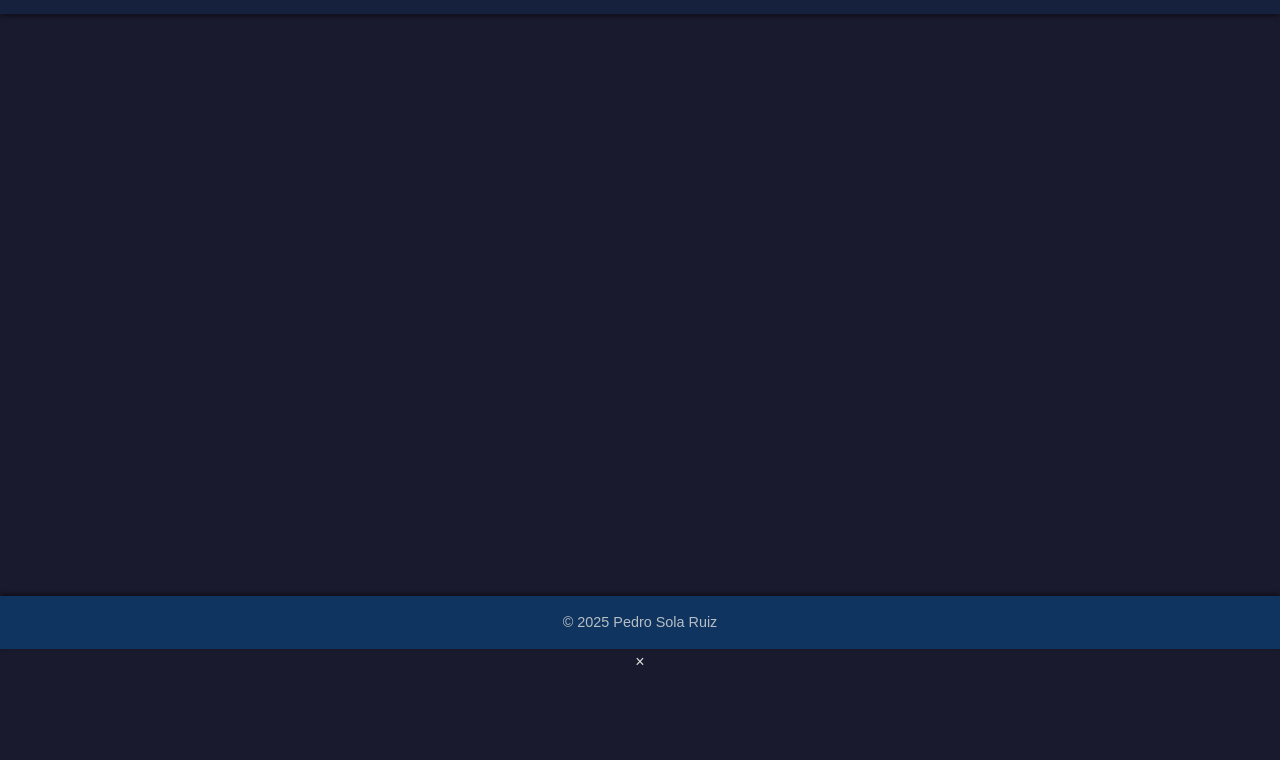
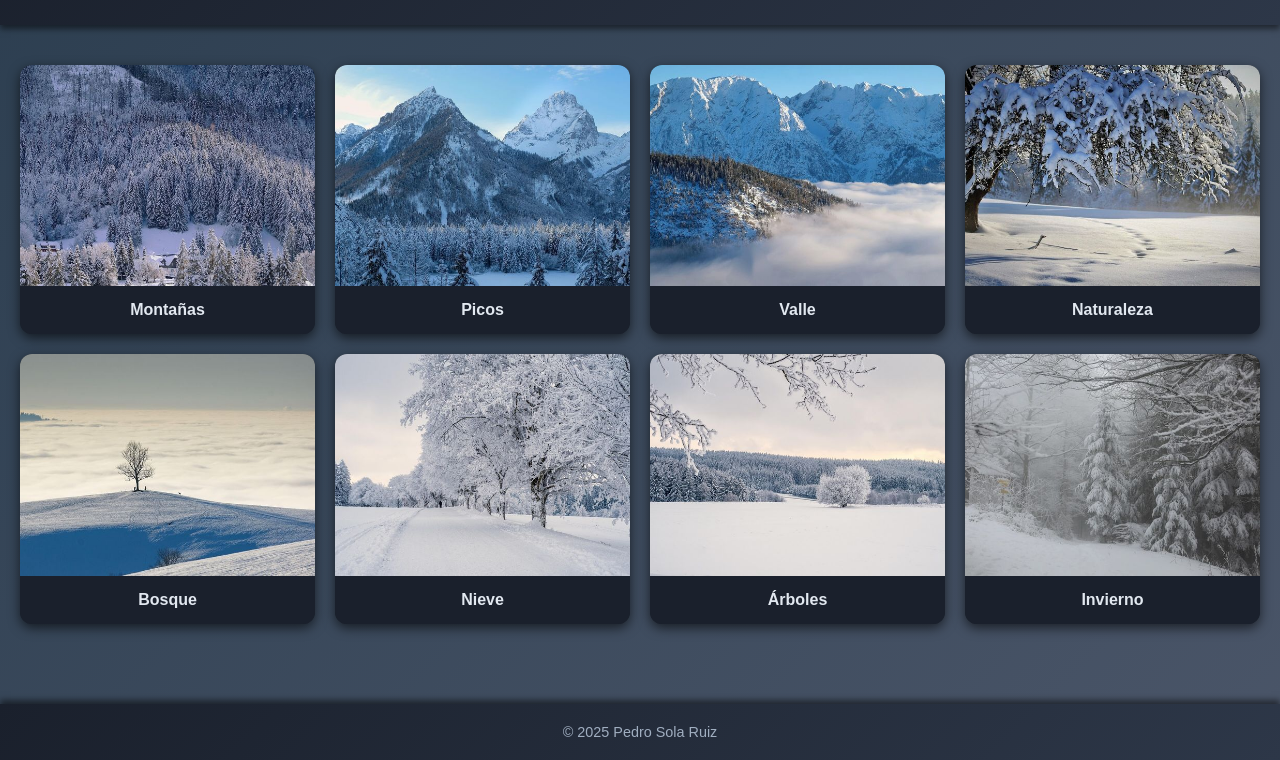
Before and after one commit to PedrooSolaa/P4.1-Galeria-responsive, a plain HTML site: page UT4/P4.2_gallery/index.html in a window 1280 px wide. Shown: the part 100-860 px from the top of the page. Before the commit the page ends 800 px from the top, so only its background shows below. Drawn offline with Linux system fonts and the light colour scheme; files that its build step writes are made by us from their sources.

Commit message:
realizacion js

```diff
--- a/UT4/P4.2_gallery/index.html
+++ b/UT4/P4.2_gallery/index.html
@@ -4,7 +4,7 @@
     <meta charset="UTF-8">
     <meta name="viewport" content="width=device-width, initial-scale=1.0">
     <title>Galería de Imágenes</title>
-    <link rel="stylesheet" href="styles.css">
+    <link rel="stylesheet" href="style.css">
 </head>
 <body>
     <header>
--- a/UT4/P4.2_gallery/script.js
+++ b/UT4/P4.2_gallery/script.js
@@ -0,0 +1,156 @@
+// Datos de las imágenes (8 imágenes: 4 por fila, 2 filas)
+const images = [
+    {
+        name: 'mountains-6865680_1280',
+        title: 'Montañas'
+    },
+    {
+        name: 'mountains-6865752_1280',
+        title: 'Picos'
+    },
+    {
+        name: 'mountains-7779007_1280',
+        title: 'Valle'
+    },
+    {
+        name: 'nature-6842159_1280',
+        title: 'Naturaleza'
+    },
+    {
+        name: 'nature-7897648_1280',
+        title: 'Bosque'
+    },
+    {
+        name: 'snow-7646952_1280',
+        title: 'Nieve'
+    },
+    {
+        name: 'trees-7646958_1280',
+        title: 'Árboles'
+    },
+    {
+        name: 'winter-4698763_1280',
+        title: 'Invierno'
+    }
+];
+
+
+function createGalleryItem(image) {
+    const item = document.createElement('div');
+    item.className = 'gallery-item';
+
+    const basePath = '../resize_img/output-adv/';
+
+
+    const picture = document.createElement('picture');
+
+
+    const source2x = document.createElement('source');
+    source2x.media = '(-webkit-min-device-pixel-ratio: 2), (min-resolution: 192dpi)';
+    source2x.srcset = `
+        ${basePath}${image.name}-medium-2x..jpg 1280w,
+        ${basePath}${image.name}-large-2x..jpg 2560w
+    `.trim();
+    source2x.sizes = '(max-width: 768px) 50vw, (max-width: 1024px) 33vw, 25vw';
+
+
+    const source1x = document.createElement('source');
+    source1x.srcset = `
+        ${basePath}${image.name}-medium-1x..jpg 640w,
+        ${basePath}${image.name}-large-1x..jpg 1280w
+    `.trim();
+    source1x.sizes = '(max-width: 768px) 50vw, (max-width: 1024px) 33vw, 25vw';
+
+
+    const img = document.createElement('img');
+    img.src = `${basePath}${image.name}-medium-1x..jpg`;
+    img.alt = image.title;
+    img.loading = 'lazy';
+
+    picture.appendChild(source2x);
+    picture.appendChild(source1x);
+    picture.appendChild(img);
+
+
+    const imageContainer = document.createElement('div');
+    imageContainer.className = 'gallery-item-image';
+    imageContainer.appendChild(picture);
+
+
+    const caption = document.createElement('div');
+    caption.className = 'gallery-caption';
+    caption.innerHTML = `
+        <h3>${image.title}</h3>
+    `;
+
+    item.appendChild(imageContainer);
+    item.appendChild(caption);
+
+
+    item.addEventListener('click', () => openModal(image));
+
+    return item;
+}
+
+
+function openModal(image) {
+    const modal = document.getElementById('modal');
+    const modalImage = document.getElementById('modal-image');
+    const basePath = '../resize_img/output-adv/';
+
+
+    const density = window.devicePixelRatio >= 2 ? '2x' : '1x';
+
+
+    modalImage.src = `${basePath}${image.name}-xlarge-${density}..jpg`;
+
+
+    modalImage.srcset = `
+        ${basePath}${image.name}-large-${density}..jpg 1280w,
+        ${basePath}${image.name}-xlarge-${density}..jpg 1920w
+    `.trim();
+
+    modalImage.sizes = '90vw';
+    modalImage.alt = image.title;
+
+    modal.classList.add('active');
+    document.body.style.overflow = 'hidden';
+}
+
+
+function closeModal() {
+    const modal = document.getElementById('modal');
+    modal.classList.remove('active');
+    document.body.style.overflow = 'auto';
+}
+
+
+document.addEventListener('DOMContentLoaded', () => {
+    const gallery = document.getElementById('gallery');
+
+    images.forEach(image => {
+        const galleryItem = createGalleryItem(image);
+        gallery.appendChild(galleryItem);
+    });
+
+
+    const modalClose = document.getElementById('modal-close');
+    const modal = document.getElementById('modal');
+
+    modalClose.addEventListener('click', closeModal);
+
+
+    modal.addEventListener('click', (e) => {
+        if (e.target === modal) {
+            closeModal();
+        }
+    });
+
+
+    document.addEventListener('keydown', (e) => {
+        if (e.key === 'Escape' && modal.classList.contains('active')) {
+            closeModal();
+        }
+    });
+
+});
```
